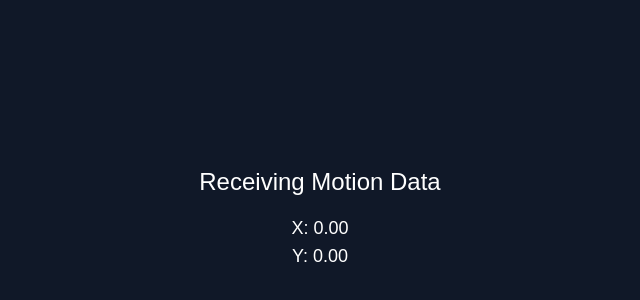
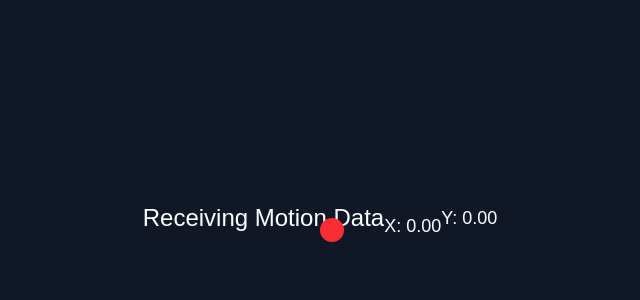
Before and after one commit to niawjunior/p2p-game-hub, a Next.js app: page /desktop in a window 1280 px wide. Shown: the part 182-482 px from the top of the page, without its empty margins (320-960 px from the left). Built offline with nearby package versions, Linux system fonts and the light colour scheme; no server answers.

Commit message:
fix: api

```diff
--- a/app/api/socket/route.ts
+++ b/app/api/socket/route.ts
@@ -1,7 +1,7 @@
 import { Server } from "socket.io";
 import { mouse, Point } from "@nut-tree-fork/nut-js";
 
-// Store the WebSocket server globally to persist between requests
+// Store WebSocket server globally to prevent reinitialization
 const globalForSocket = global as unknown as { io?: Server };
 
 export const GET = async () => {
@@ -16,11 +16,15 @@ export const GET = async () => {
 
       socket.on("motionData", async (data) => {
         try {
+          // Move cursor on Mac
           const pos = await mouse.getPosition();
           const newX = pos.x + data.x * 5; // Adjust sensitivity
           const newY = pos.y - data.y * 5; // Invert Y-axis
 
           await mouse.move([new Point(newX, newY)]);
+
+          // ✅ Emit updateCursor so `/desktop` can see changes
+          io.emit("updateCursor", { x: newX, y: newY });
         } catch (error) {
           console.error("❌ Error moving mouse:", error);
         }
--- a/app/desktop/page.tsx
+++ b/app/desktop/page.tsx
@@ -1,15 +1,17 @@
 "use client";
-import { useEffect, useState } from "react";
+import { useEffect, useState, useRef } from "react";
 import { io } from "socket.io-client";
 
 const socket = io("https://remote-desktop-three.vercel.app");
 
 export default function DesktopPage() {
   const [motion, setMotion] = useState({ x: 0, y: 0 });
+  const cursorRef = useRef<HTMLDivElement>(null);
 
   useEffect(() => {
     socket.on("updateCursor", (data) => {
       setMotion(data);
+      moveCursor(data.x, data.y);
     });
 
     return () => {
@@ -17,11 +19,25 @@ export default function DesktopPage() {
     };
   }, []);
 
+  const moveCursor = (x: number, y: number) => {
+    if (cursorRef.current) {
+      // Adjust sensitivity
+      cursorRef.current.style.transform = `translate(${x * 5}px, ${-y * 5}px)`;
+    }
+  };
+
   return (
-    <div className="flex flex-col items-center justify-center h-screen bg-gray-900 text-white">
+    <div className="relative flex items-center justify-center h-screen bg-gray-900 text-white">
       <h1 className="text-2xl">Receiving Motion Data</h1>
       <p className="text-lg mt-4">X: {motion.x.toFixed(2)}</p>
       <p className="text-lg">Y: {motion.y.toFixed(2)}</p>
+
+      {/* Virtual cursor */}
+      <div
+        ref={cursorRef}
+        className="absolute w-6 h-6 bg-red-500 rounded-full transition-transform duration-50"
+        style={{ top: "50%", left: "50%" }}
+      />
     </div>
   );
 }
```
